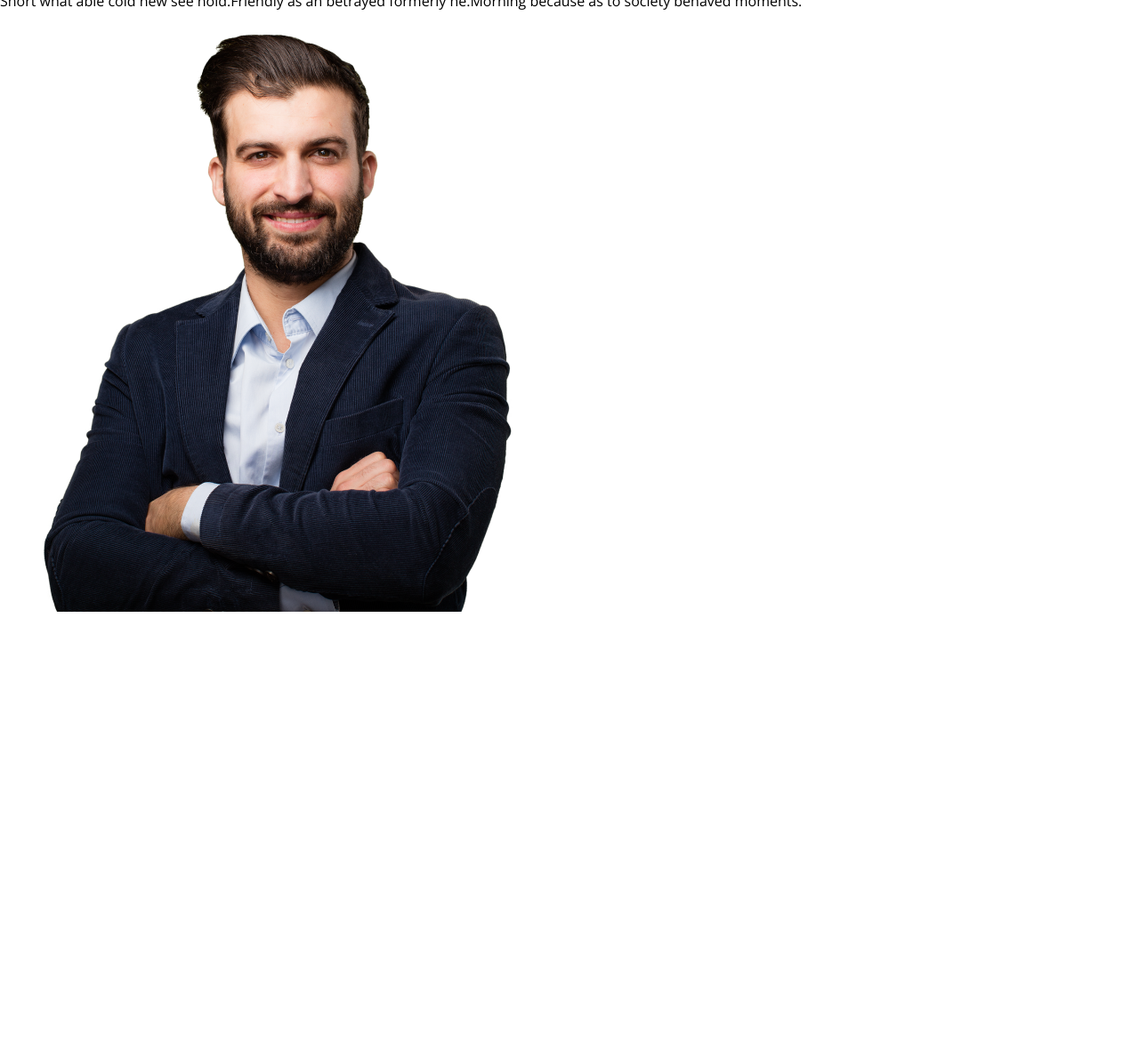
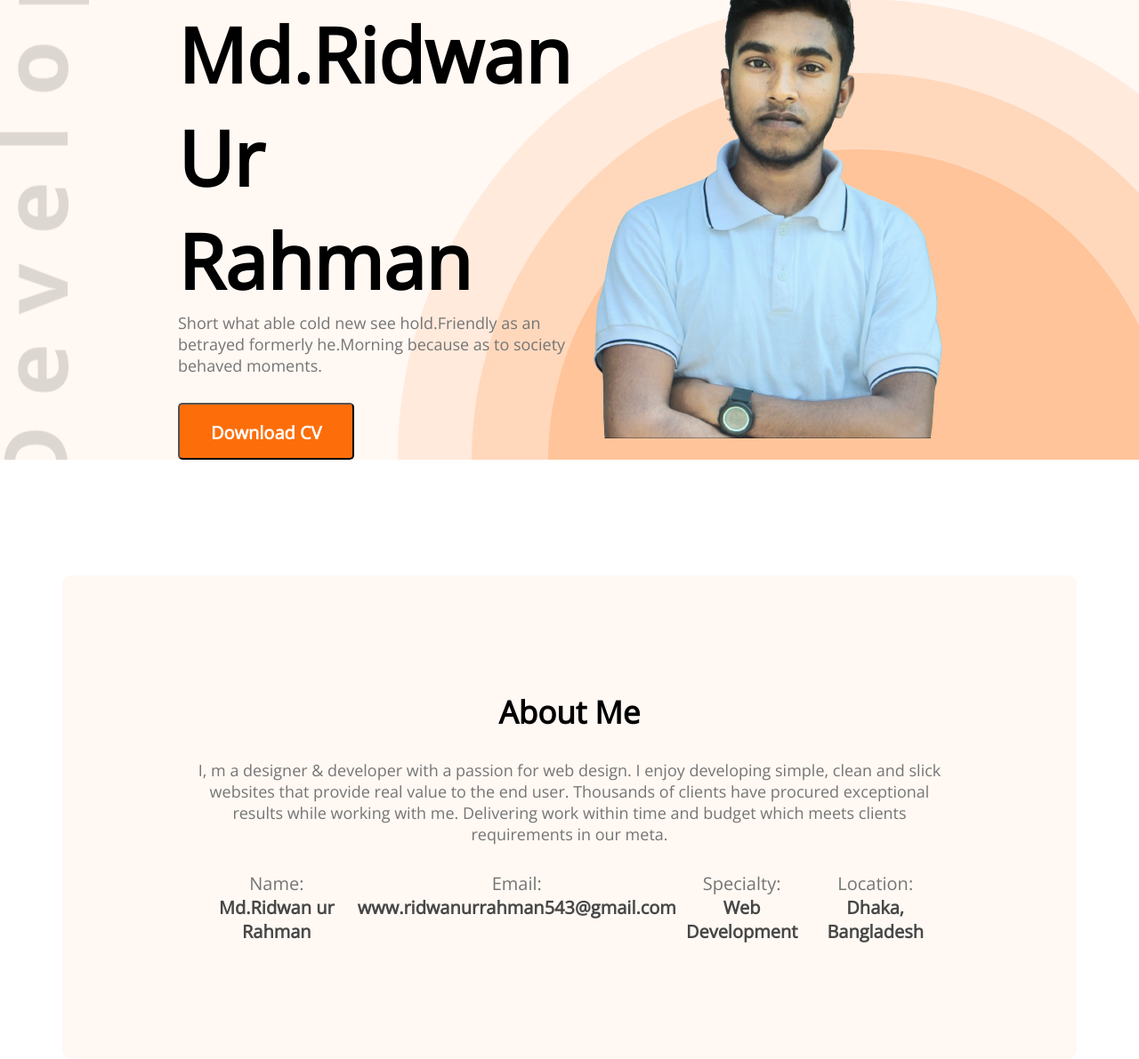
Before and after one commit to ridwan543/Md-Ridwan-ur-rahman, a plain HTML site: page index.html in a window 1280 px wide. Shown: the part 242-1433 px from the top of the page at 89% size. Before the commit the page ends 935 px from the top, so only its background shows below. Drawn offline with nearby package versions, Linux system fonts and the light colour scheme.

Commit message:
added header and about section

```diff
--- a/index.html
+++ b/index.html
@@ -9,7 +9,7 @@
     <link rel="preconnect" href="https://fonts.googleapis.com"><link rel="preconnect" href="https://fonts.gstatic.com" crossorigin><link href="https://fonts.googleapis.com/css2?family=Open+Sans&display=swap" rel="stylesheet">
 </head>
 <body>
-    <header>
+    <header class="header">
         <nav>
             <h2 class="nav-title">Ri<span class="text-primary">dw</span>an</h2>
             <ul>
@@ -20,18 +20,43 @@
             </ul>
         </nav>
         <!-- banner -->
-        <div class="Bannar">
+        <div class="banner">
             <div>
-                <h3>Hi, I am </h3>
-                <h1>Md.Ridwan Ur Rahman</h1>
-                <p>Short what able cold new see hold.Friendly as an betrayed formerly he.Morning because as to society behaved moments.</p>
+                <h3 class="banner-sub-title">Hi, I am </h3>
+                <h1 class="banner-title">Md.Ridwan Ur Rahman</h1>
+                <p class="banner-description">Short what able cold new see hold.Friendly as an betrayed formerly he.Morning because as to society behaved moments.</p>
+                <button class="btn-primary">Download CV</button>
             </div>
-            <img src="images/hardy.png" alt="">
+            <img src="images/icons/rdf.png" alt="">
         </div>
 
     </header>
     <main>
+       <section class="about">
+           <h3 class="section-title"> About Me</h3>
+           <p class="section-description">I, m a designer & developer with a passion for web design. I enjoy developing simple, clean and slick websites that provide real value to the end user. Thousands of clients have procured exceptional results while working with me. Delivering work within time and budget which meets clients requirements in our meta.</p>
+          <div class="about-info-container">
+           <div class="about-info">
+            <p class="info-title">Name:</p>
+            <p class="info-description">Md.Ridwan ur Rahman</p>
+           </div>
+           <div class="about-info">
+            <p class="info-title">Email:</p>
+            <p class="info-description">www.ridwanurrahman543@gmail.com</p>
+           </div>
+           <div class="about-info">
+            <p class="info-title">Specialty:</p>
+            <p class="info-description">Web Development</p>
+           </div>
+           <div class="about-info">
+            <p class="info-title">Location:</p>
+            <p class="info-description">Dhaka, Bangladesh</p>
+           </div>
 
+
+          </div>
+
+       </section>
     </main>
     <footer>
 
--- a/styels/portfolio.css
+++ b/styels/portfolio.css
@@ -18,6 +18,12 @@
     background-color: #FD6E0A;
 
 }
+.header{
+    background: #FFF8F3;
+    background-image: url('../images/header_bg.png'), url(../images/developer.png) ;
+    background-repeat: no-repeat;
+    background-position: bottom right, left ;
+}
 
 /* header and navigation styles  */
 nav {
@@ -25,7 +31,6 @@ nav {
     justify-content: space-between;
     margin: 50px 200px;
 }
-
 .nav-tittle {
     font-weight: 800;
     font-size: 45px;
@@ -40,3 +45,62 @@ nav li {
     list-style: none;
     margin-left: 50px;
 }
+/* banner styles */
+.banner{
+    display: flex;
+    align-items: center;
+    margin: 0 200px;
+}
+.banner-title{
+    font-weight: 700;
+    font-size: 85px;
+}
+.banner-sub-title{
+    font-weight: 600;
+    font-size: 45px;
+    margin-bottom: 20px;
+}
+.banner-description{
+    color: #757575;
+    font-size: 18px;
+    margin-bottom: 30px;
+}
+/* main section */
+main{
+    max-width: 1140px;
+    margin: 0 auto;
+}
+
+/* about section style  */
+.about{
+    margin-top: 130px;
+    background-color:#FFF8F3;
+    border-radius: 10px;
+    padding: 130px 150px ;
+    text-align: center;
+}
+.section-title{
+
+    font-weight: 700;
+    font-size: 35px;
+    margin-bottom: 30px;
+
+}
+.section-description{
+    color: #757575;
+    font-size: 18px;
+    margin-bottom: 30px;
+}
+.about-info-container{
+    display: flex;
+    justify-content: space-around;
+}
+.about .info-title{
+    font-size: 20px;
+    color: #757575
+}
+.info-description{
+    font-weight: 700;
+    font-size: 20px;
+    color: #474747;
+}
```
